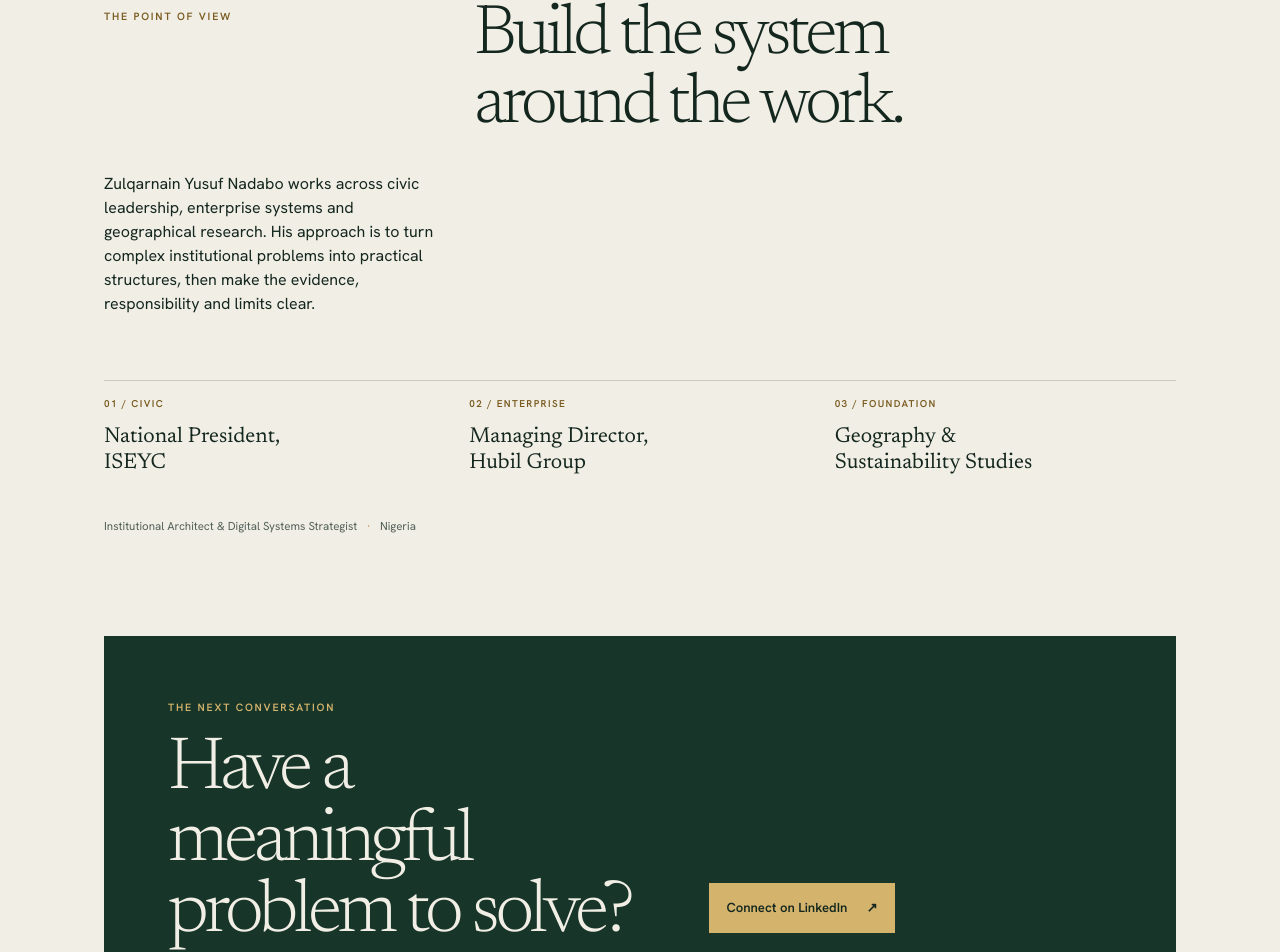
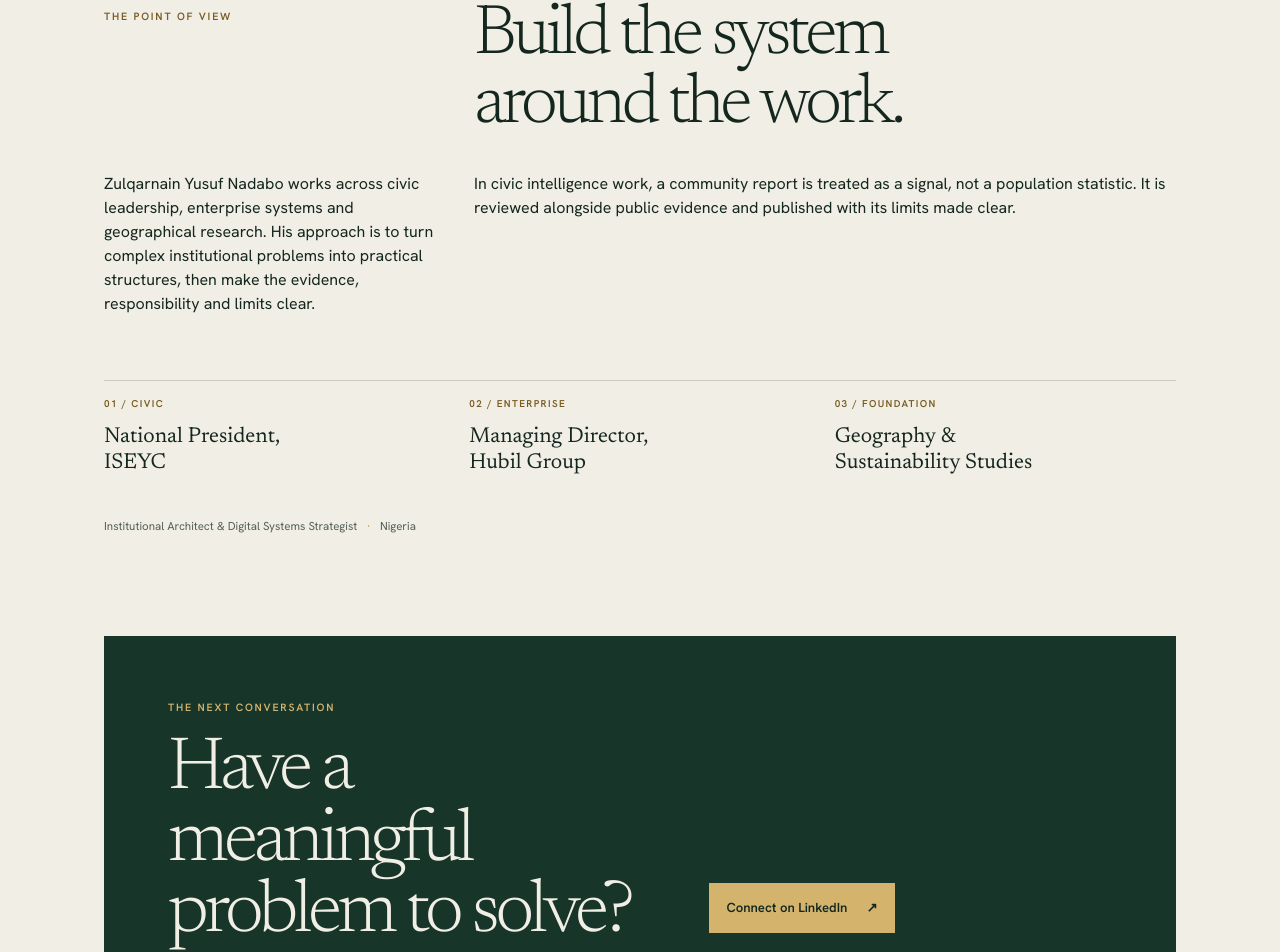
Before and after one commit to mrzulqarnainnadabo/zulqarnain-nadabo, a Next.js app: page / in a window 1280 px wide. Shown: the part 2640-3592 px from the top of the page. Built offline with nearby package versions, Linux system fonts and the light colour scheme.

Commit message:
Clarify civic evidence example and robots directives

```diff
--- a/app/robots.js
+++ b/app/robots.js
@@ -12,6 +12,5 @@ export default function robots() {
       { userAgent: 'PerplexityBot', allow: '/' },
     ],
     sitemap: `${siteUrl}/sitemap.xml`,
-    host: siteUrl,
   };
 }
--- a/components/ImpactProfile.jsx
+++ b/components/ImpactProfile.jsx
@@ -11,6 +11,10 @@ export default function ImpactProfile() {
           His approach is to turn complex institutional problems into practical structures, then make the evidence,
           responsibility and limits clear.
         </p>
+        <p className="profile-bio">
+          In civic intelligence work, a community report is treated as a signal, not a population statistic.
+          It is reviewed alongside public evidence and published with its limits made clear.
+        </p>
       </div>
       <div className="profile-facts">
         <div><span>01 / Civic</span><strong>National President, ISEYC</strong></div>
```
